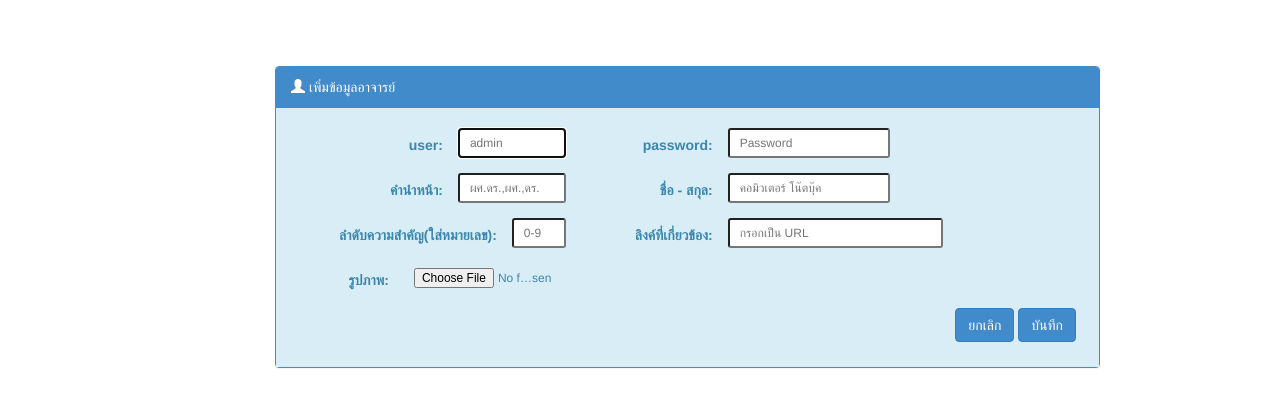
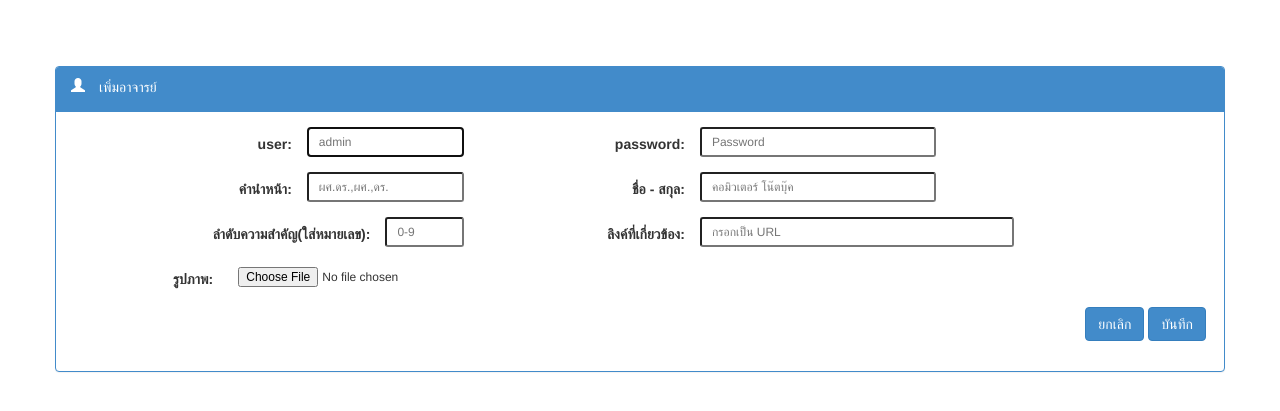
Before and after one commit to mynameistecs51/cs_udru, a CodeIgniter app: page /cs_udru/index.php/ctl_main/add_teacher in a window 1280 px wide. Shown: the part 79-490 px from the top of the page. Run offline with CodeIgniter, Linux system fonts and the light colour scheme.

Commit message:
te update 9-3-57 18.55

```diff
--- a/application/controllers/ctl_main.php
+++ b/application/controllers/ctl_main.php
@@ -38,10 +38,11 @@ class Ctl_main extends CI_Controller {
 		$name = $this->input->post('inputName');
 		$number = $this->input->post('inputNumber');
 		$link = $this->input->post('inputURL');
-		//$file = $this->input->post('inputFile');
+		$file = $this->input->post('userfile');
 
 		//  upload file picture teacher
 		$config['upload_path'] = './image/pict_teacher/';
+		$config['file_name'] = $name;
 		$config['allowed_types'] = 'gif|jpg|png';
 		$config['max_size']	= '6144';
 		//$config['max_width']  = '1024';
@@ -62,7 +63,10 @@ class Ctl_main extends CI_Controller {
 		else
 		{
 			$data = array('upload_data' => $this->upload->data());
-
+			foreach ($this->upload->data() as $key => $value) {
+				# code...
+				echo $key ."=".$value."<br/>";
+			}
 			$this->load->view('admin/add_teacher', $data);
 		}
 		// end upload file
--- a/application/views/admin/add_teacher.php
+++ b/application/views/admin/add_teacher.php
@@ -1,9 +1,10 @@
-<?php $this->load->view("head");?>
-<div class="row col-md-9 col-md-offset-2" >
-	<div class="panel panel-primary" >
-		<div class="panel-heading"><b class="glyphicon glyphicon-user"></b> เพิ่มข้อมูลอาจารย์</div>
-		<div class="panel-body alert-info" style="padding:10px;">
-			<?php echo form_open_multipart('ctl_main/add_teacher_db','class="form-horizontal" role="form" style="padding:10px;" ');?>
+<?php $this->load->view('head');?>
+<div class="row">
+	<div class="panel panel-primary">
+		<div class="panel-heading" ><p class="glyphicon glyphicon-user">  เพิ่มอาจารย์</p></div>
+		<div class="panel-body">
+
+			<?php echo form_open_multipart('ctl_main/add_teacher_db',' class="form-horizontal" role="form" ');?>
 			<div class="form-group">
 				<div class="col-sm-10">
 					<label for="inputUser" class="col-sm-3 control-label">user:</label>
@@ -30,19 +31,19 @@
 			</div>
 			<div class="form-group">
 				<div class="col-sm-10">
-					<?php  $error; ?>
-					<label for="inputFile" class="col-sm-2  control-label" >รูปภาพ:</label>
-					<input type="file" name="inputFile" class="input-sm col-sm-3" size="20" />
-
+					<?php // $error; ?>
+					<label for="userfile" class="col-sm-2  control-label" >รูปภาพ:</label>
+					<input type="file" name="userfile" class="input-sm col-sm-3" size="20" />
 				</div>
 			</div>
 			<div class="form-group"  style="float:right; padding-right:18px;">
-				<button type="reset" class="btn btn-primary">ยกเลิก</button>
-				<button type="submit" class="btn btn-primary">บันทึก</button>
+				<input type="reset" class="btn btn-primary" value="ยกเลิก">
+				<input type="submit" class="btn btn-primary" value="บันทึก">
 			</div>
-		</form>
+			</form>
+			<?php echo form_close();?>
+
+		</div>
 	</div>
 </div>
-
-
-<?php $this->load->view("footer");?>
+<?php $this->load->view('footer');?>
```
